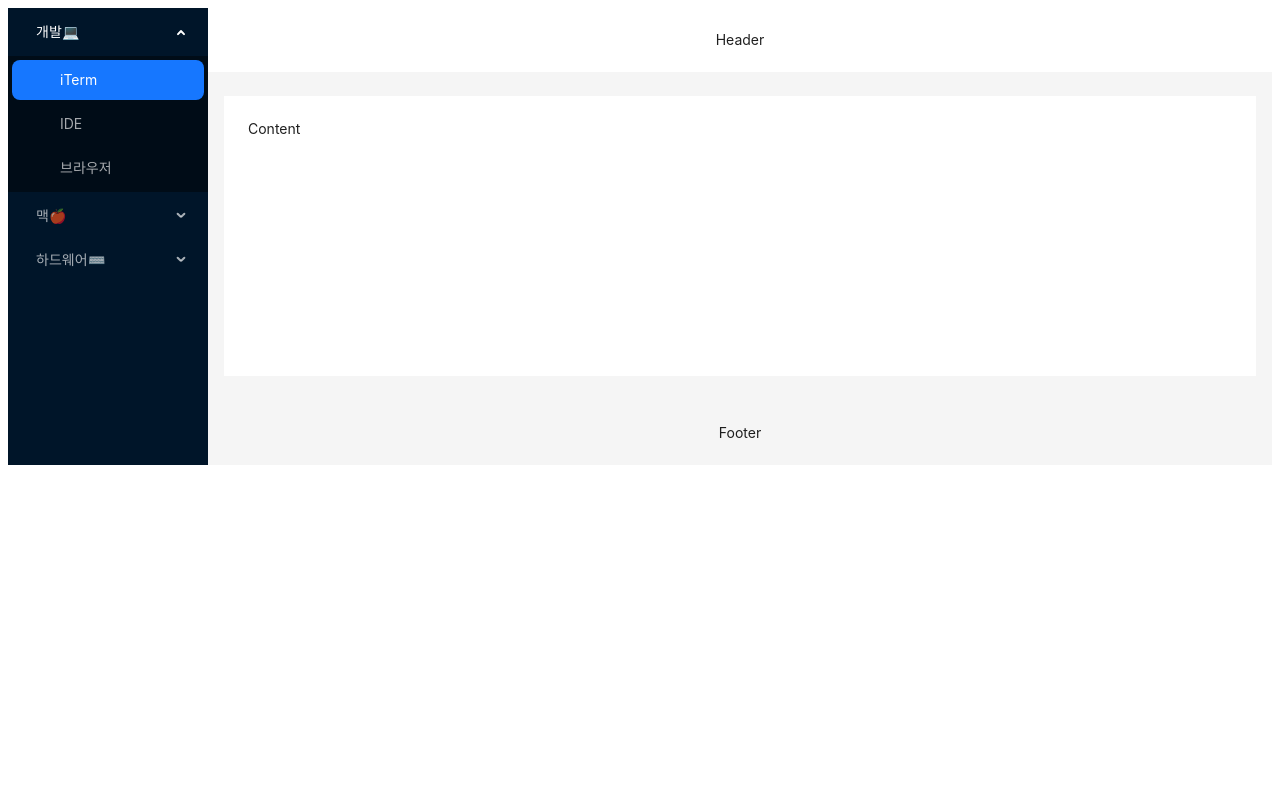
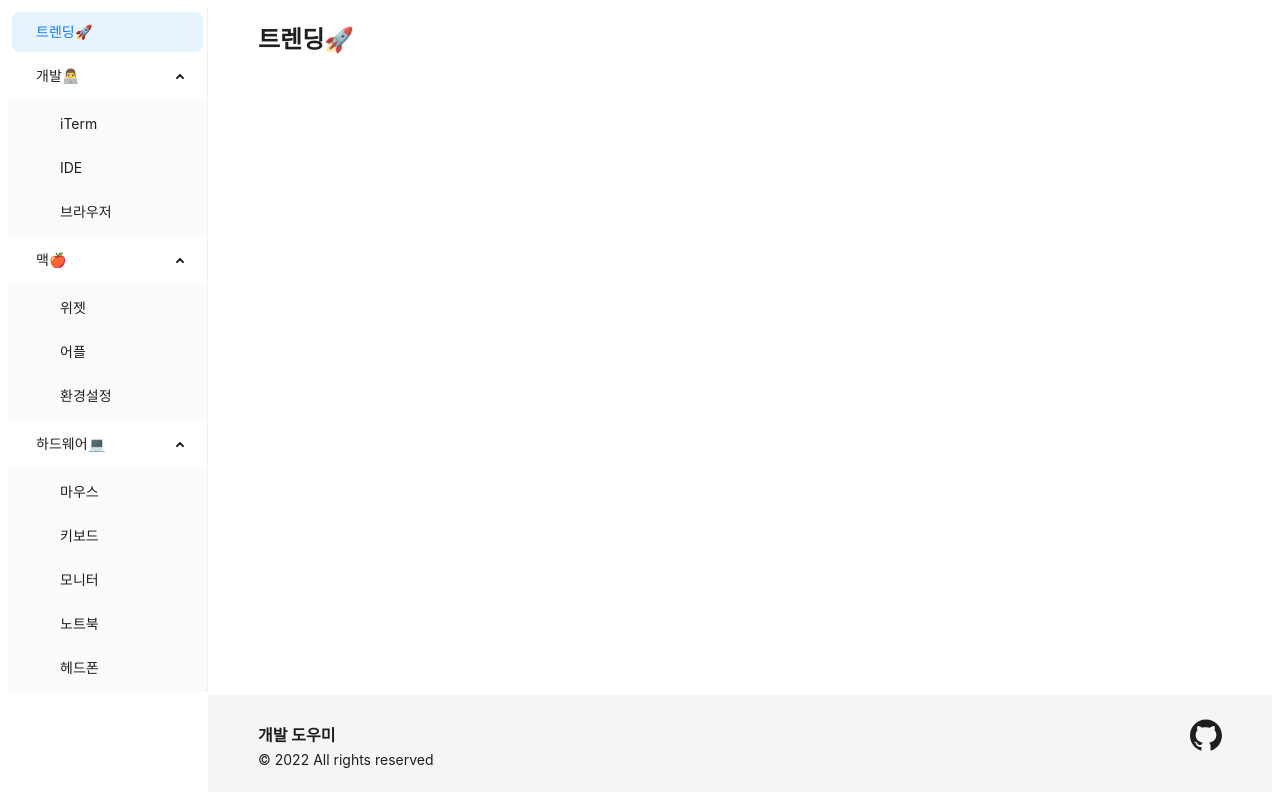
Before and after one commit to Gaepo-dong/dev-doumi, a Next.js app: page / in a window 1280 px wide. Built offline with nearby package versions, Linux system fonts and the light colour scheme.

Commit message:
feat: set layout with header, contents, footer

```diff
--- /dev/null
+++ b/components/Footer.tsx
@@ -0,0 +1,30 @@
+import styled from '@emotion/styled';
+import { GithubOutlined } from '@ant-design/icons';
+
+export default function Footer() {
+  const onGithub = () => {
+    window.open('https://github.com/Gaepo-dong/dev-doumi', '_blank');
+  };
+
+  return (
+    <FooterContainer>
+      <div>
+        <p>개발 도우미</p>
+        &copy; {new Date().getFullYear()} All rights reserved
+      </div>
+      <div>
+        <GithubOutlined style={{ fontSize: '32px' }} onClick={onGithub} />
+      </div>
+    </FooterContainer>
+  );
+}
+
+const FooterContainer = styled.div`
+  display: flex;
+  justify-content: space-between;
+  p {
+    font-size: 1rem;
+    font-weight: 700;
+    line-height: 0;
+  }
+`;
--- /dev/null
+++ b/components/Header.tsx
@@ -0,0 +1,17 @@
+import styled from '@emotion/styled';
+
+export default function Header({ title }: { title: string }) {
+  return (
+    <HeaderContainer>
+      <h1>{title}</h1>
+    </HeaderContainer>
+  );
+}
+
+const HeaderContainer = styled.div`
+  h1 {
+    font-size: 1.5rem;
+    font-weight: 700;
+    line-height: 0;
+  }
+`;
--- a/components/Layout.tsx
+++ b/components/Layout.tsx
@@ -1,33 +1,41 @@
 import React, { useState } from 'react';
-import { UploadOutlined, UserOutlined, VideoCameraOutlined } from '@ant-design/icons';
-import { Layout, Menu, theme } from 'antd';
+import { Layout, theme } from 'antd';
 import Sidebar from './Sidebar';
+import CustomFooter from './Footer';
 
 const { Header, Sider, Content, Footer } = Layout;
 
-export default function CustomLayout() {
+export default function CustomLayout({
+  header,
+  contents,
+}: {
+  header: React.ReactNode;
+  contents: React.ReactNode;
+}) {
   const {
     token: { colorBgContainer },
   } = theme.useToken();
 
   return (
     <Layout>
-      <Sider>
+      <Sider style={{ overflow: 'auto', height: 'calc(100vh - 16px)', background: colorBgContainer }}>
         <Sidebar />
       </Sider>
       <Layout className='site-layout'>
-        <Header style={{ textAlign: 'center', background: colorBgContainer }}>Header</Header>
+        <Header style={{ display: 'flex', alignItems: 'center', background: colorBgContainer }}>
+          {header}
+        </Header>
         <Content
           style={{
-            margin: '24px 16px',
-            padding: 24,
             minHeight: 280,
             background: colorBgContainer,
           }}
         >
-          Content
+          {contents}
         </Content>
-        <Footer style={{ textAlign: 'center' }}>Footer</Footer>
+        <Footer>
+          <CustomFooter />
+        </Footer>
       </Layout>
     </Layout>
   );
--- a/components/Sidebar.tsx
+++ b/components/Sidebar.tsx
@@ -21,19 +21,27 @@ const getItem = (
   } as MenuItem;
 };
 
-const items: MenuItem[] = sidebar.map((item, index) => {
-  return getItem(
-    item['main-tag'].present,
-    index + 1,
-    null,
-    item['sub-tags'].map((subItem, subIndex) => {
-      return getItem(subItem.present, `${index + 1}-${subIndex + 1}`);
-    }),
-  );
+const items: MenuItem[] = sidebar.map((item) => {
+  return item['sub-tags']
+    ? getItem(
+        item['main-tag'].present,
+        item['main-tag'].identifier,
+        null,
+        item['sub-tags'].map((subItem) => {
+          return getItem(subItem.present, `${item['main-tag'].identifier}-${subItem.identifier}`);
+        }),
+      )
+    : getItem(item['main-tag'].present, item['main-tag'].identifier);
 });
 
 export default function Sidebar() {
   return (
-    <Menu defaultSelectedKeys={['1-1']} defaultOpenKeys={['1']} mode='inline' theme='dark' items={items} />
+    <Menu
+      defaultSelectedKeys={['trending']}
+      defaultOpenKeys={sidebar.map((item) => item['main-tag'].identifier)}
+      mode='inline'
+      theme='light'
+      items={items}
+    />
   );
 }
--- a/data/sidebar.ts
+++ b/data/sidebar.ts
@@ -1,16 +1,16 @@
-type mainTagIdentifier = "developer" | "mac" | "hardware";
+type mainTagIdentifier = 'developer' | 'mac' | 'hardware' | 'trending';
 type subTagIdentifier =
-  | "iTerm"
-  | "IDE"
-  | "Browser"
-  | "widget"
-  | "application"
-  | "system"
-  | "mouse"
-  | "keyboard"
-  | "monitor"
-  | "laptop"
-  | "headphone";
+  | 'iTerm'
+  | 'IDE'
+  | 'Browser'
+  | 'widget'
+  | 'application'
+  | 'system'
+  | 'mouse'
+  | 'keyboard'
+  | 'monitor'
+  | 'laptop'
+  | 'headphone';
 
 interface mainTag {
   identifier: mainTagIdentifier;
@@ -23,35 +23,38 @@ interface subTag {
 }
 
 interface sidebar {
-  "main-tag": mainTag;
-  "sub-tags": subTag[];
+  'main-tag': mainTag;
+  'sub-tags'?: subTag[];
 }
 
 export const sidebar: sidebar[] = [
   {
-    "main-tag": { identifier: "developer", present: "개발💻" },
-    "sub-tags": [
-      { identifier: "iTerm", present: "iTerm" },
-      { identifier: "IDE", present: "IDE" },
-      { identifier: "Browser", present: "브라우저" },
+    'main-tag': { identifier: 'trending', present: '트렌딩🚀' },
+  },
+  {
+    'main-tag': { identifier: 'developer', present: '개발👨‍💻' },
+    'sub-tags': [
+      { identifier: 'iTerm', present: 'iTerm' },
+      { identifier: 'IDE', present: 'IDE' },
+      { identifier: 'Browser', present: '브라우저' },
     ],
   },
   {
-    "main-tag": { identifier: "mac", present: "맥🍎" },
-    "sub-tags": [
-      { identifier: "widget", present: "위젯" },
-      { identifier: "application", present: "어플" },
-      { identifier: "system", present: "환경설정" },
+    'main-tag': { identifier: 'mac', present: '맥🍎' },
+    'sub-tags': [
+      { identifier: 'widget', present: '위젯' },
+      { identifier: 'application', present: '어플' },
+      { identifier: 'system', present: '환경설정' },
     ],
   },
   {
-    "main-tag": { identifier: "hardware", present: "하드웨어⌨️" },
-    "sub-tags": [
-      { identifier: "mouse", present: "마우스" },
-      { identifier: "keyboard", present: "키보드" },
-      { identifier: "monitor", present: "모니터" },
-      { identifier: "laptop", present: "노트북" },
-      { identifier: "headphone", present: "헤드폰" },
+    'main-tag': { identifier: 'hardware', present: '하드웨어💻' },
+    'sub-tags': [
+      { identifier: 'mouse', present: '마우스' },
+      { identifier: 'keyboard', present: '키보드' },
+      { identifier: 'monitor', present: '모니터' },
+      { identifier: 'laptop', present: '노트북' },
+      { identifier: 'headphone', present: '헤드폰' },
     ],
   },
 ];
--- a/pages/index.tsx
+++ b/pages/index.tsx
@@ -1,4 +1,5 @@
 import Head from 'next/head';
+import Header from '@/components/Header';
 import Layout from '../components/Layout';
 
 export default function Home() {
@@ -11,7 +12,7 @@ export default function Home() {
         <link rel='icon' href='/favicon.ico' />
       </Head>
       <main>
-        <Layout />
+        <Layout header={<Header title={'트렌딩🚀'} />} contents={null} />
       </main>
     </>
   );
```
